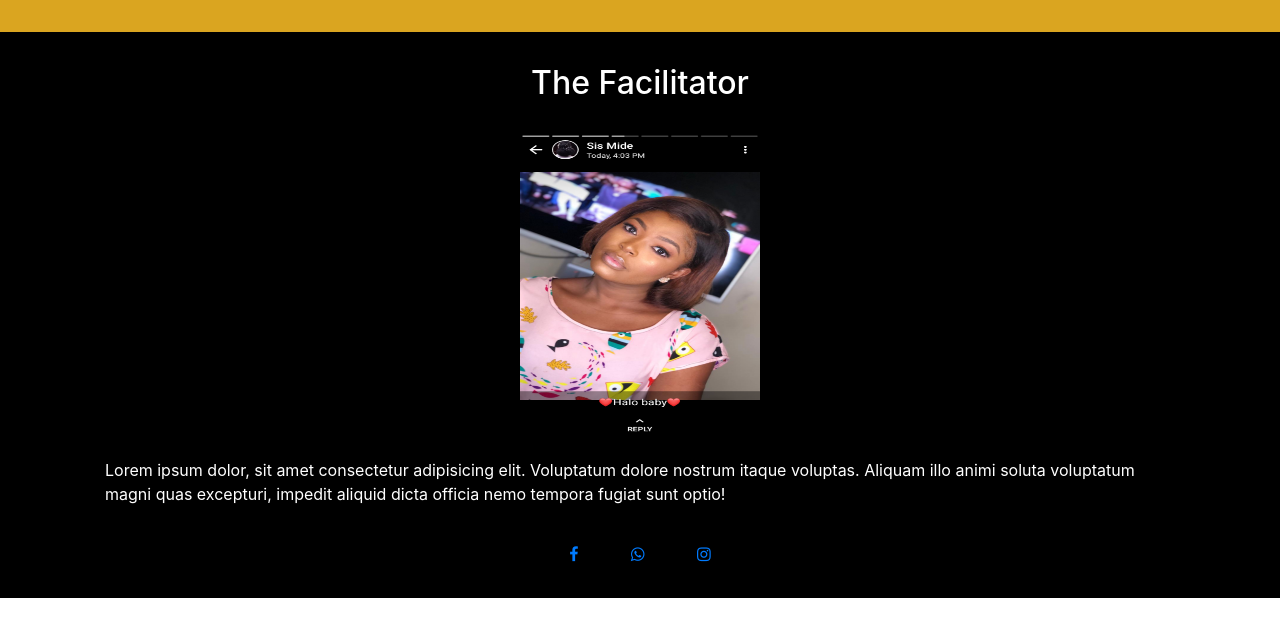
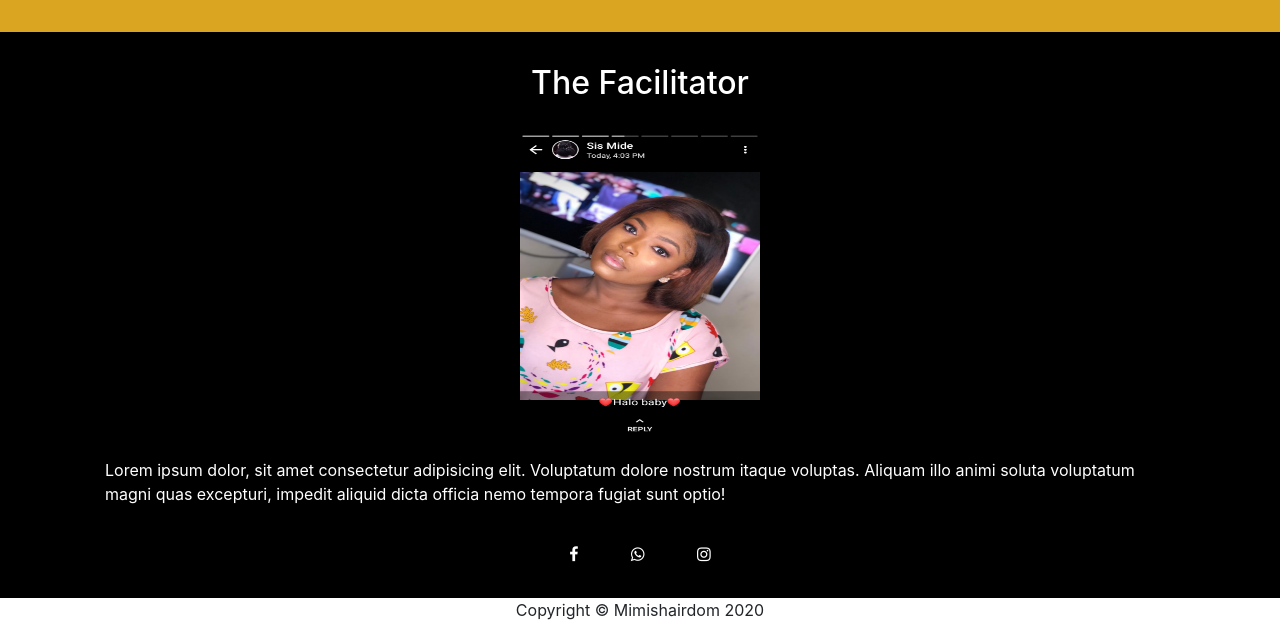
Before and after one commit to Neutrinookoye/mimi, a plain HTML site: page index.html in a window 1280 px wide. Shown: the part 1270-1908 px from the top of the page. Before the commit the page ends 1868 px from the top, so only its background shows below. Drawn offline with Linux system fonts and the light colour scheme.

Commit message:
still working on it also

```diff
--- a/css/index.css
+++ b/css/index.css
@@ -40,6 +40,10 @@
         align-content: center;
         justify-content: center;
     }
+    .ab{
+        text-align: center;
+        align-items: center;
+    }
 }
 
 .mimi-head{
@@ -80,3 +84,6 @@
     padding: 2rem 0;
     background: #000;
 }
+.aa{
+    color: white;
+}
--- a/index.html
+++ b/index.html
@@ -13,7 +13,7 @@
 <body>
     <nav role="navigation" class="navbar navbar-expand def-nav fixed-top">
         <div class="container">
-            <h1 class="navbar-brand head"> MimisHairdom</h1>
+            <h1 class="navbar-brand head pl-1"> MimisHairdom</h1>
             <div class="ml-auto">
                 <ul class="navbar-nav">
                     <li class="nav-item "><a href="#" class="nav-link "> <i class="fa fa-facebook"></i></a></li>
@@ -34,7 +34,7 @@
                         has endeared us to women all around Nigeria.
                     </p>
                 </div>
-                <div class="col-md-5 order-first order-md-last">
+                <div class="col-md-5 order-first order-md-last ab">
                     <img src="images/mimi.jpg" alt="logo" class="img-logo img-fluid">
                 </div>
             </div>
@@ -87,9 +87,9 @@
                             <div class="container ">
                                 <div class="row">
                                     <div class="col-md-12 text-center">
-                                        <a href="#"> <i class="fa fa-facebook pr-5"></i></a>
-                                        <a href="#"><i class="fa fa-whatsapp mr-5"></i></a>
-                                        <a href="#"><i class="fa fa-instagram"></i></a>
+                                        <a href="#" class="aa"> <i class="fa fa-facebook pr-5"></i></a>
+                                        <a href="#" class="aa"><i class="fa fa-whatsapp mr-5"></i></a>
+                                        <a href="#" class="aa"><i class="fa fa-instagram"></i></a>
                                     </div>
                                 </div>
                             </div>
@@ -101,6 +101,16 @@
         </div>
     </section>
 
+    <section>
+        <div class="container">
+            <div class="row">
+                <div class="col-md-12 text-center">
+                    <p> Copyright &copy; Mimishairdom 2020</p>
+                </div>
+            </div>
+        </div>
+    </section>
+
 
     <script src="lib/wow/wow.min.js"></script>
     <script src="lib/jquery/jquery.min.js"></script>
```
